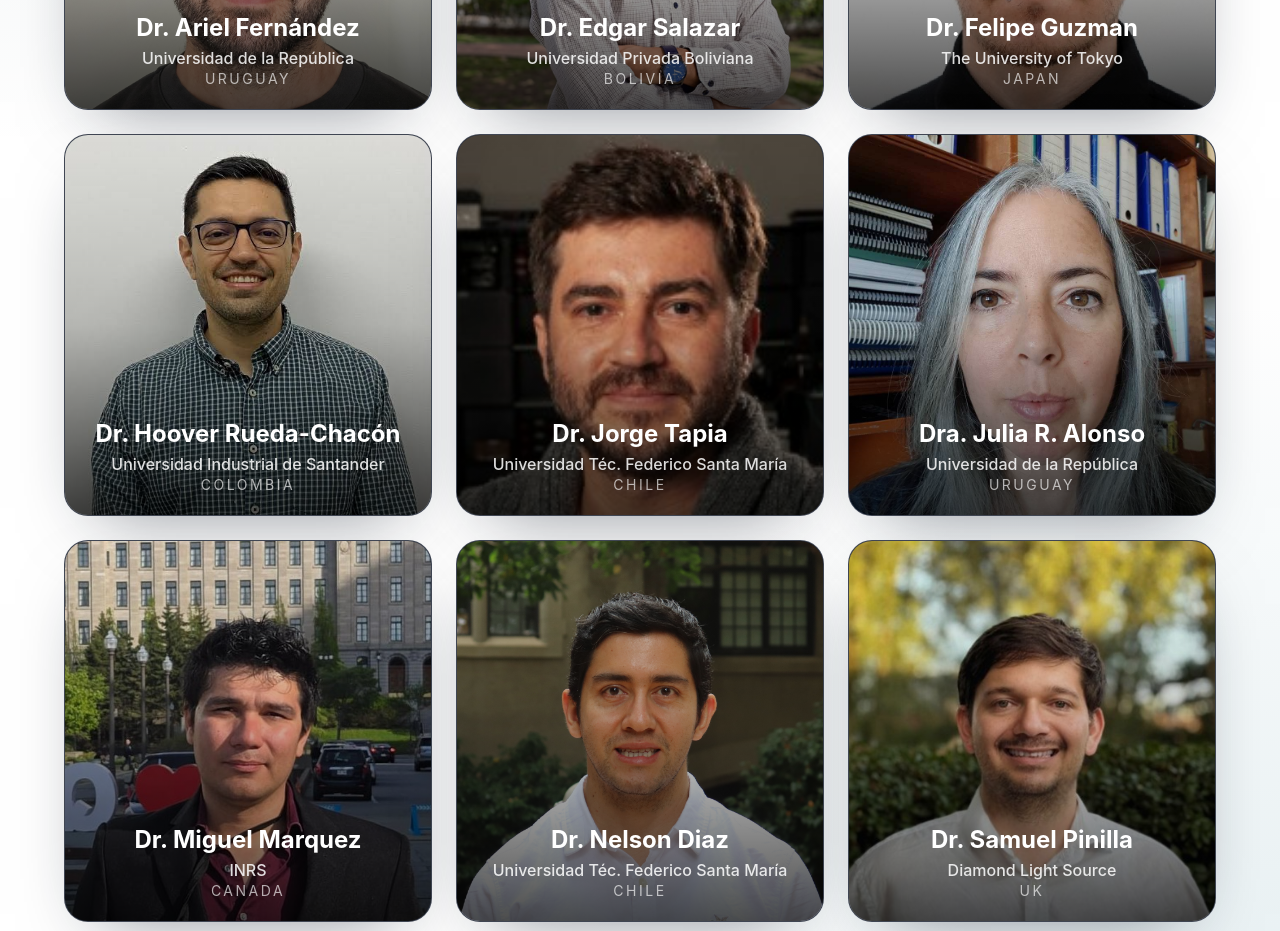
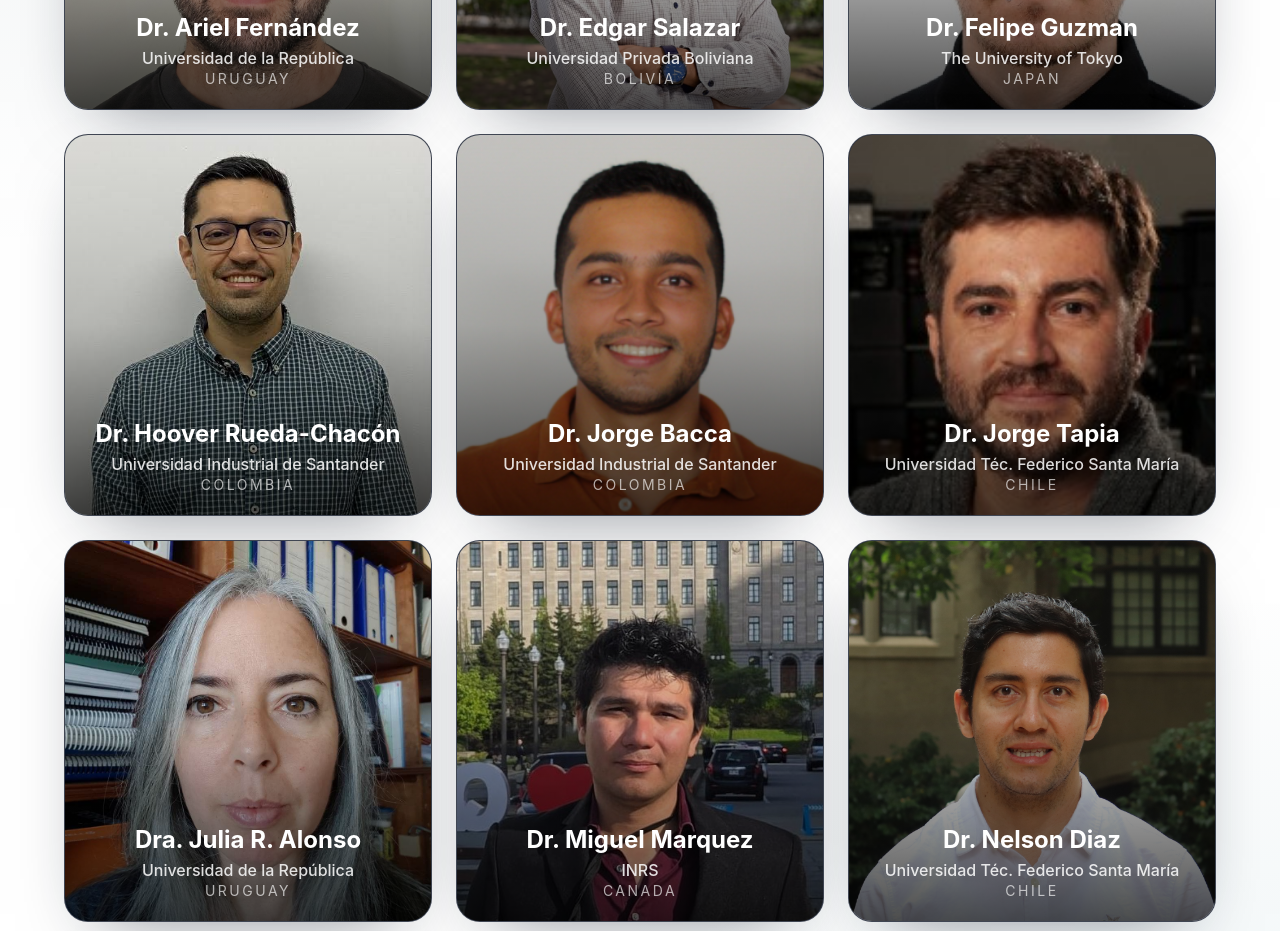
Before and after one commit to CristianR8/WACCI-2026, a Next.js app: page /about in a window 1280 px wide. Shown: the part 3000-3931 px from the top of the page. Built offline with nearby package versions, Linux system fonts and the light colour scheme.

Commit message:
Dr. Jorge Bacca added

```diff
--- a/src/app/(site)/about/page.tsx
+++ b/src/app/(site)/about/page.tsx
@@ -72,6 +72,13 @@ const programCommittee = [
     country: "Colombia",
     imageUrl: withBasePath("/images/org_committee/Hoover_Rueda-Chacon.jpeg"),
     scholarUrl: "https://scholar.google.com/citations?user=seyRms4AAAAJ&hl=en",
+  },
+  {
+    name: "Dr. Jorge Bacca",
+    affiliation: "Universidad Industrial de Santander",
+    country: "Colombia",
+    imageUrl: withBasePath("/images/org_committee/Jorge Bacca.png"),
+    scholarUrl: "https://scholar.google.com/citations?user=I5f1HjEAAAAJ&hl=es",
   },
   {
     name: "Dr. Jorge Tapia",
```
